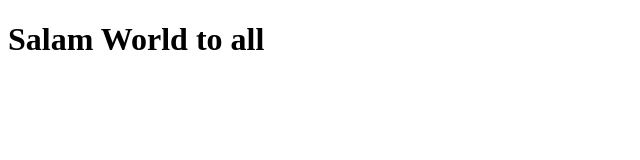
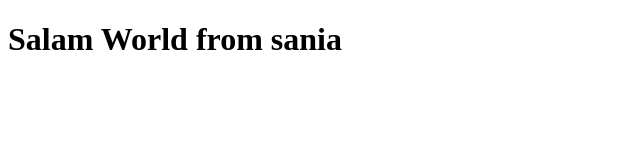
Before and after one commit to SaniaKhan159/sample, a plain HTML site: page index.html in a window 1280 px wide. Shown: the whole page, without its empty margins (0-640 px from the left). Drawn offline with Linux system fonts and the light colour scheme.

Commit message:
updated index.html

```diff
--- a/index.html
+++ b/index.html
@@ -6,6 +6,6 @@
     <title>Sample</title>
 </head>
 <body>
-    <h1>Salam World to all</h1>
+    <h1>Salam World from sania</h1>
 </body>
 </html>
```
